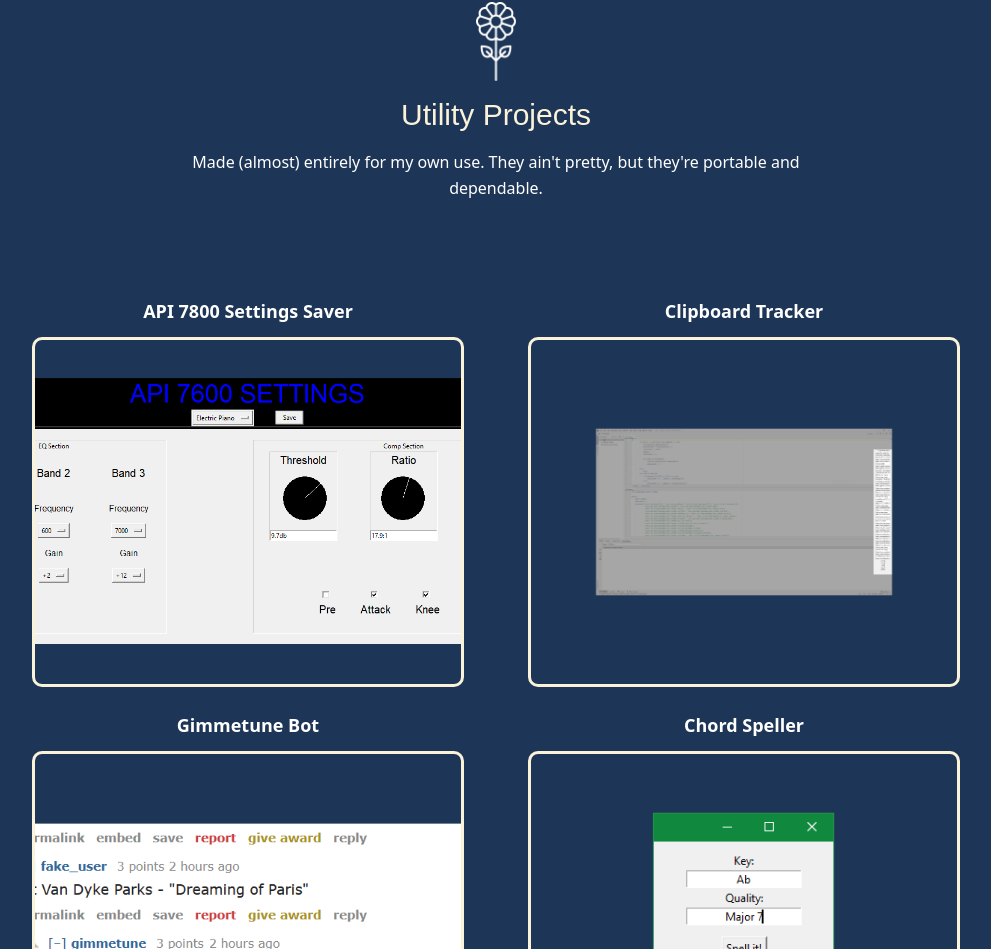
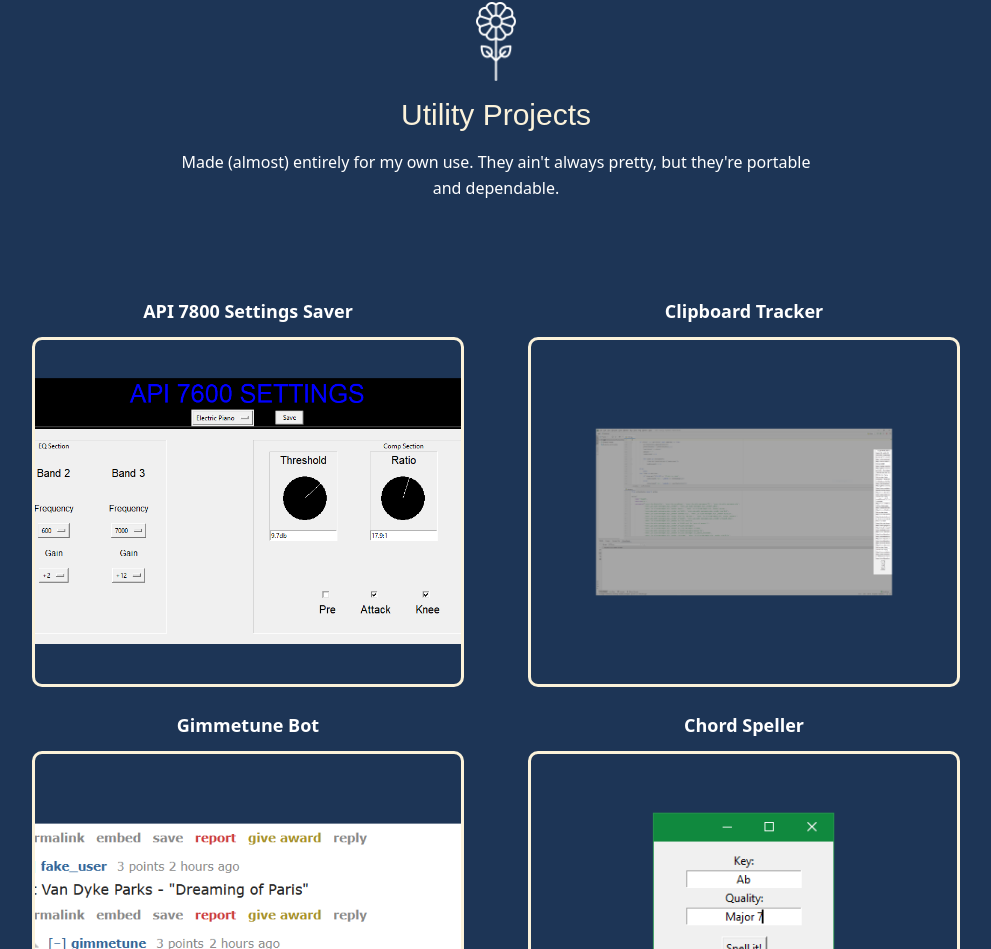
Before and after one commit to dajxd/personal-site, a React (Create React App) app: page / in a window 1280 px wide. Shown: the part 2910-3859 px from the top of the page, without its empty margins (144-1135 px from the left). Built offline with nearby package versions, Linux system fonts and the light colour scheme; a web font is replaced by a local one.

Commit message:
not a big fan of commits to fix an apostrophe, but here we are!

```diff
--- a/public/freqfreakfree/index.html
+++ b/public/freqfreakfree/index.html
@@ -42,11 +42,9 @@
         </div>
         <div id="answerdiv">
             <form action="javascript:checkAnswer()">
-                <!-- <div id="divinform"> -->
                 <p>Peak:</p>
                 <a class="little">(80 - 10,000)</a>
                 <input type="text" id="answer" maxlength="5">
-                <!-- </div> -->
             </form>
             <div id="buttons">
             <button name="replay" id="replay" onclick="rePlay()">Play</button>
--- a/public/freqfreakfree/style.css
+++ b/public/freqfreakfree/style.css
@@ -11,7 +11,6 @@ body {
     background-color: #fefefe;
     position: absolute;
     width: 50%;
-    /* height: 450px; */
     border: 3px solid darkgreen;
     left: 25%;
     top: 25%;
@@ -38,8 +37,6 @@ body {
     align-items: center;
     justify-content:stretch;
     flex-direction: row;
-    /* min-width: 86px; */
-    /* width: auto; */
     height: auto;
     color: darkgreen;
     text-shadow: 2px 2px 2px rgba(0, 0, 80, 0.16);
@@ -117,7 +114,6 @@ button {
 #buttons {
     margin-top: 10%;
     display: flex;
-    /* width: 50%; */
     flex-wrap:wrap;
     flex-flow:wrap;
     align-content: center;
--- a/src/components/UtilityProjects.js
+++ b/src/components/UtilityProjects.js
@@ -12,7 +12,7 @@ export default function UtilityProjects() {
                         Utility Projects
                     </h1>
                     <p className="lg:w-2/3 mx-auto leading-relaxed text-base text-white">
-                        Made (almost) entirely for my own use. They ain't pretty, but they're portable and dependable.
+                        Made (almost) entirely for my own use. They ain't always pretty, but they're portable and dependable.
                     </p>
                 </div>
                 <div className="flex flex-wrap -m-4">
--- a/src/data.js
+++ b/src/data.js
@@ -77,7 +77,7 @@ export const utilityprojects = [
     title: "Clipboard Tracker",
     subtitle: "Python, Tkinter",
     description:
-      "This tool docks on the right side of the primary monitor, and keeps track of the last fifty clipboard items. Text or images are listed and can be clicked to copy. It can be manually cleared, or changed to remember fewer items to reclaim some screen space. No longer useful since Windows now has it's own prettier one!",
+      "This tool docks on the right side of the primary monitor, and keeps track of the last fifty clipboard items. Text or images are listed and can be clicked to copy. It can be manually cleared, or changed to remember fewer items to reclaim some screen space. No longer useful since Windows now has its own prettier one!",
     image: "./clipper.png",
     link: "",
   },
```
